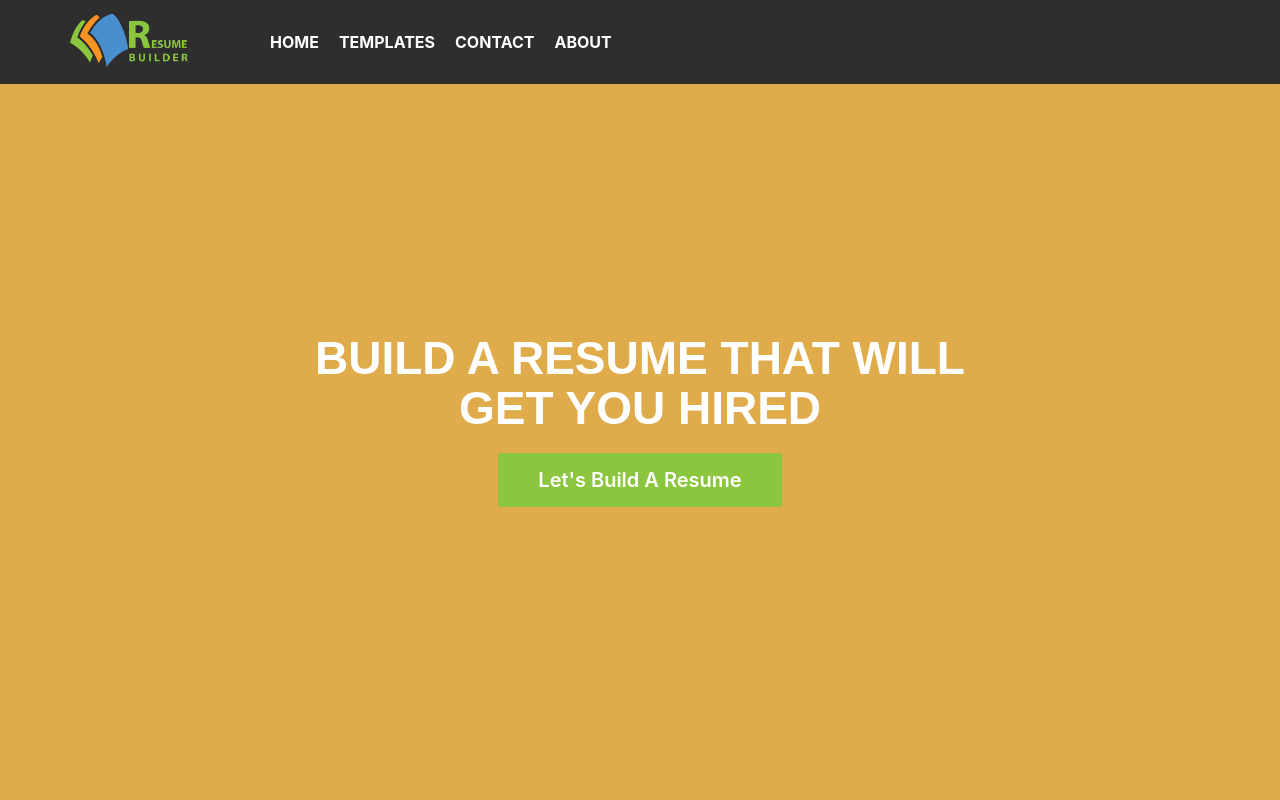
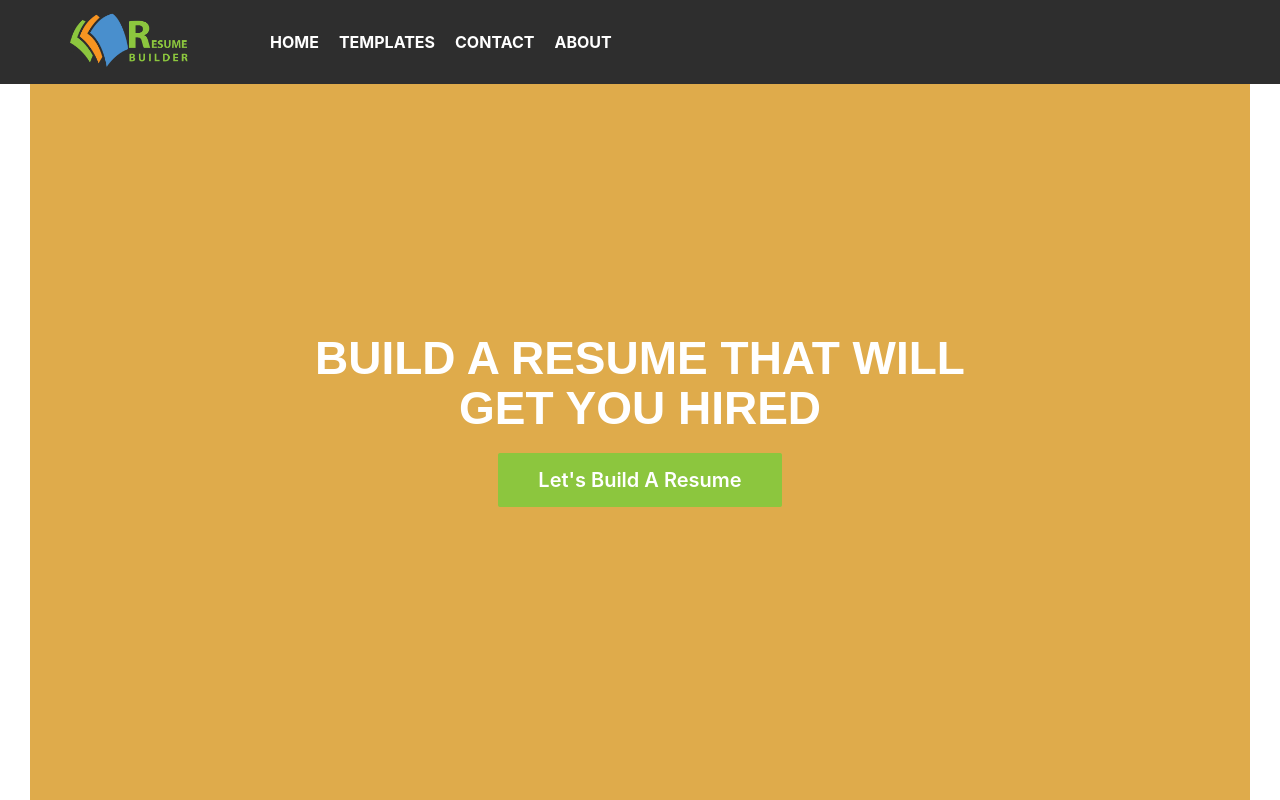
Before and after one commit to Aliherawi7/resume-builder, a React (Create React App) app: page / in a window 1280 px wide. Built offline with nearby package versions, Linux system fonts and the light colour scheme.

Commit message:
padding right and left added

```diff
--- a/src/UI/Layout.js
+++ b/src/UI/Layout.js
@@ -4,7 +4,9 @@ function Layout(props) {
     const styles = {
         with:"100%",
         height:"100vh",
-        paddingTop:"75px"
+        paddingTop:"75px",
+        paddingRight:"30px",
+        paddingLeft: "30px"
     }
   return (
     <div className='layout' style={styles}>{props.children}</div>
```
